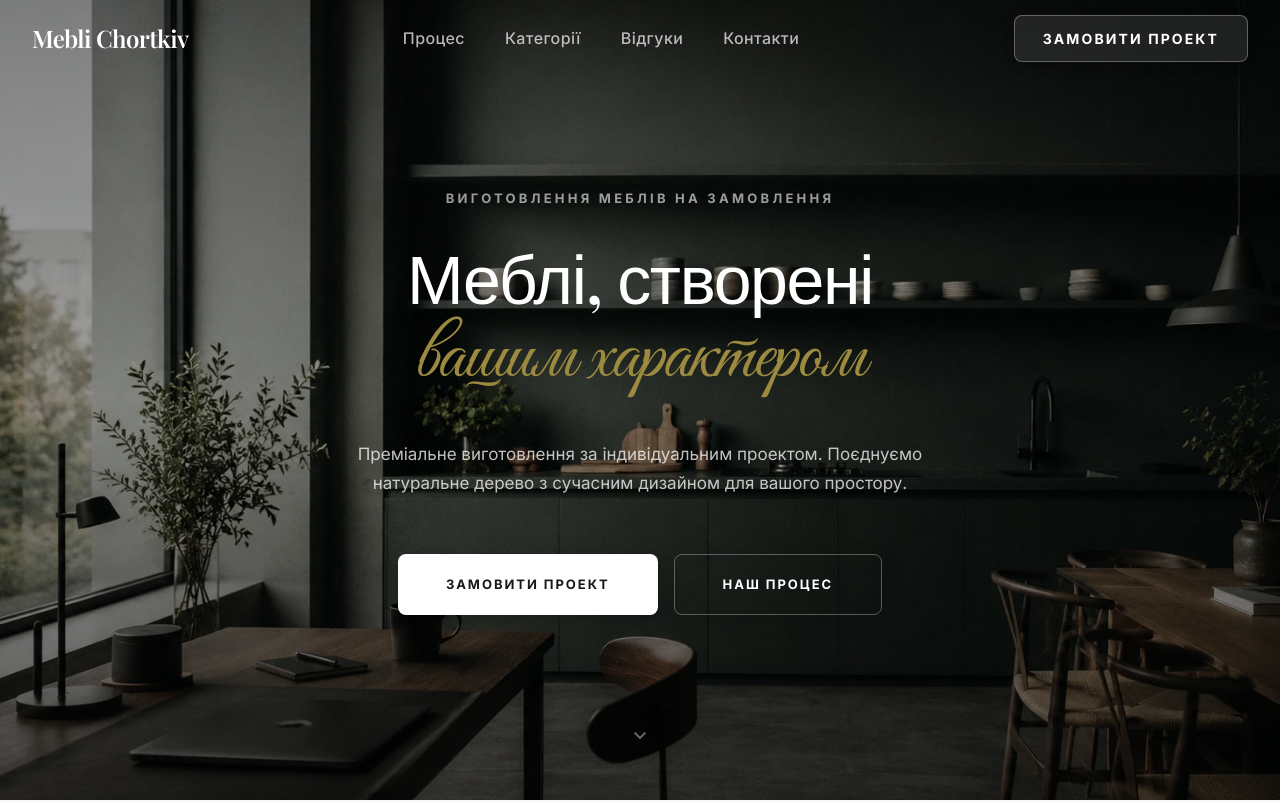
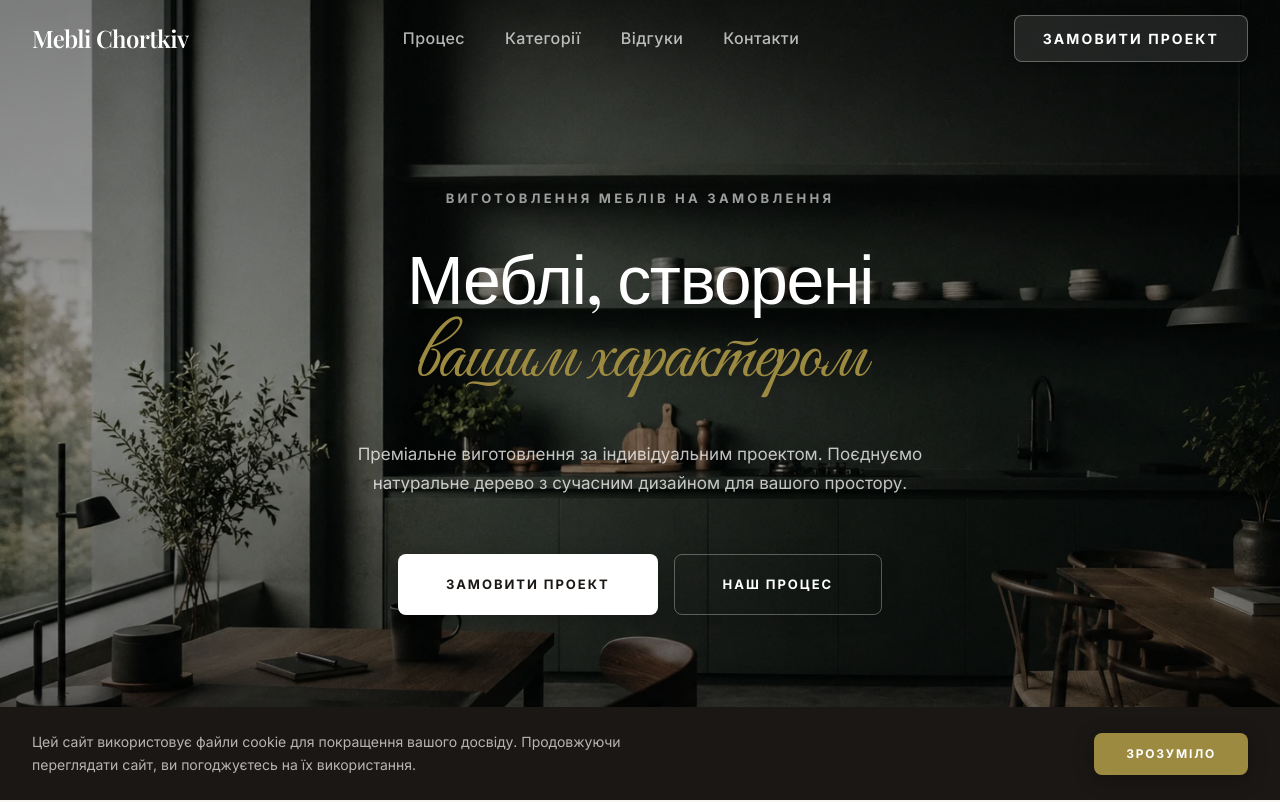
Before and after one commit to dupcamen-dev/Mebli, a Next.js app: page / in a window 1280 px wide. Shown: the top 802 px of the page. Built offline with nearby package versions, Linux system fonts and the light colour scheme.

Commit message:
add cookie consent banner

```diff
--- a/src/app/layout.tsx
+++ b/src/app/layout.tsx
@@ -5,6 +5,7 @@ import { Navbar } from "@/components/layout/Navbar";
 import { Footer } from "@/components/layout/Footer";
 import { ScrollToTop } from "@/components/layout/ScrollToTop";
 import { SplashLoader } from "@/components/layout/SplashLoader";
+import { CookieConsent } from "@/components/layout/CookieConsent";
 
 const inter = Inter({
   variable: "--font-body",
@@ -71,6 +72,7 @@ export default function RootLayout({
         <main className="flex-grow">{children}</main>
         <Footer />
         <ScrollToTop />
+        <CookieConsent />
       </body>
     </html>
   );
--- /dev/null
+++ b/src/components/layout/CookieConsent.tsx
@@ -0,0 +1,36 @@
+"use client";
+
+import { useState, useEffect } from "react";
+
+export function CookieConsent() {
+  const [visible, setVisible] = useState(false);
+
+  useEffect(() => {
+    const accepted = localStorage.getItem("cookie-consent");
+    if (!accepted) setVisible(true);
+  }, []);
+
+  const accept = () => {
+    localStorage.setItem("cookie-consent", "accepted");
+    setVisible(false);
+  };
+
+  if (!visible) return null;
+
+  return (
+    <div className="fixed bottom-0 left-0 right-0 z-[60] bg-primary text-on-primary px-5 md:px-8 py-5 md:py-6">
+      <div className="max-w-[1600px] mx-auto flex flex-col sm:flex-row items-center justify-between gap-5">
+        <p className="text-[13px] md:text-[14px] leading-[1.6] text-on-primary/70 max-w-2xl">
+          Цей сайт використовує файли cookie для покращення вашого досвіду.
+          Продовжуючи переглядати сайт, ви погоджуєтесь на їх використання.
+        </p>
+        <button
+          onClick={accept}
+          className="shrink-0 bg-tertiary text-on-tertiary px-8 py-3 text-[12px] font-bold uppercase tracking-[0.15em] font-[family-name:var(--font-body)] rounded-lg shadow-[0_4px_20px_rgba(0,0,0,0.25)] hover:bg-tertiary/85 transition-all duration-300 cursor-pointer"
+        >
+          Зрозуміло
+        </button>
+      </div>
+    </div>
+  );
+}
```
